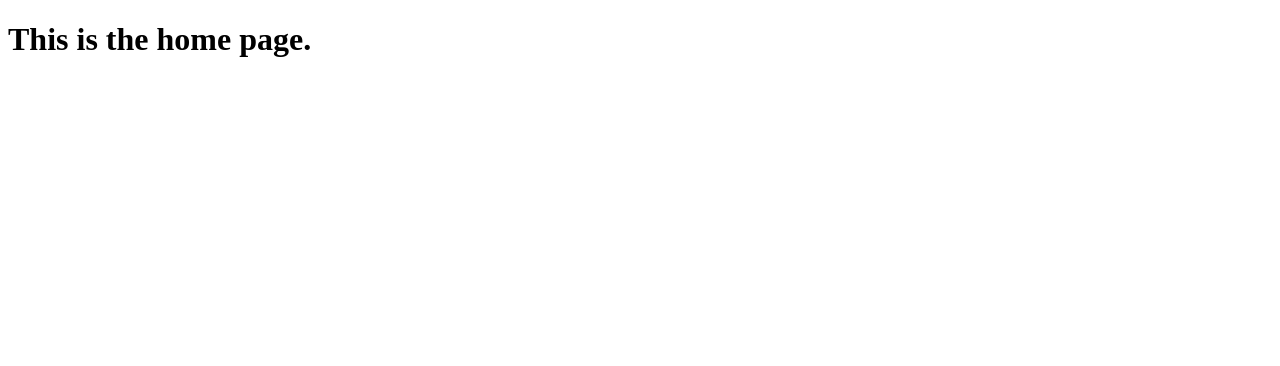
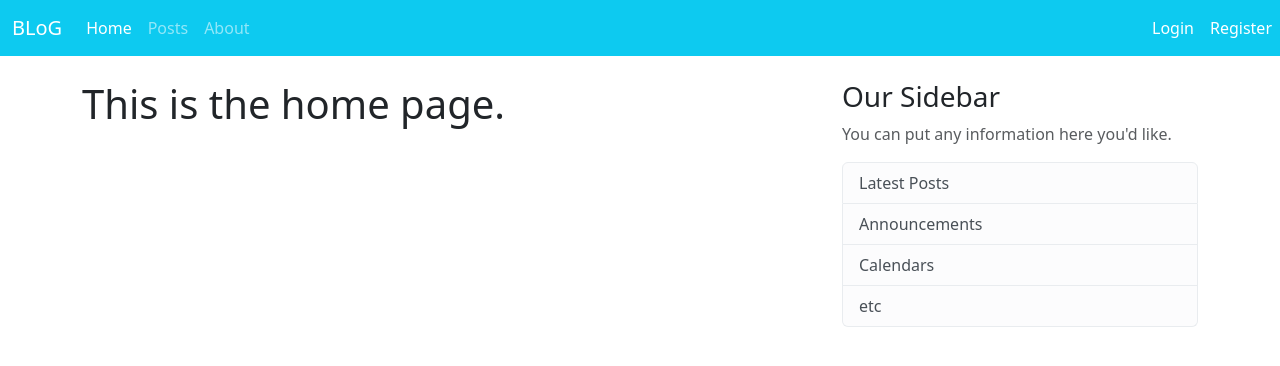
Before and after one commit to iamAni9/Django-Projects, a Django app: page / in a window 1280 px wide. Shown: the top 366 px of the page. Run offline with Django 3.2, Linux system fonts and the light colour scheme.

Commit message:
Worked with the template part, added bootstrap

```diff
--- a/django_blog_project/blog/templates/blog/base.html
+++ b/django_blog_project/blog/templates/blog/base.html
@@ -3,9 +3,60 @@
 <head>
     <meta charset="UTF-8">
     <meta name="viewport" content="width=device-width, initial-scale=1.0">
-    <title>Django Blog</title>
+    <link href="https://cdn.jsdelivr.net/npm/bootstrap@5.3.2/dist/css/bootstrap.min.css" rel="stylesheet" integrity="sha384-T3c6CoIi6uLrA9TneNEoa7RxnatzjcDSCmG1MXxSR1GAsXEV/Dwwykc2MPK8M2HN" crossorigin="anonymous">
+    {% if title %}
+        <title>Django Blog - {{title}}</title>
+    {% else %}
+        <title>Django Blog</title>
+    {% endif %}
 </head>
 <body>
-    {% block content %}{% endblock %}
+    <nav class="navbar bg-info navbar-expand-lg mb-4" data-bs-theme="dark">
+        <div class="container-fluid">
+          <a class="navbar-brand" href="#">BLoG</a>
+          <button class="navbar-toggler" type="button" data-bs-toggle="collapse" data-bs-target="#navbarNav" aria-controls="navbarNav" aria-expanded="false" aria-label="Toggle navigation">
+            <span class="navbar-toggler-icon"></span>
+          </button>
+          <div class="collapse navbar-collapse" id="navbarNav">
+            <ul class="navbar-nav">
+              <li class="nav-item">
+                <a class="nav-link active" aria-current="page" href="{% url "blog-home" %}">Home</a>
+              </li>
+              <li class="nav-item">
+                <a class="nav-link" href="{% url "blog-posts" %}">Posts</a>
+              </li>
+              <li class="nav-item">
+                <a class="nav-link" href="{% url "blog-about" %}">About</a>
+              </li>
+            </ul>
+          </div>
+        </div>
+        <div class="navbar-nav">
+            <a class="nav-item nav-link active" href="#">Login</a>
+            <a class="nav-item nav-link active" href="#">Register</a>
+        </div>
+      </nav>
+
+      <main role="main" class="container">
+        <div class="row">
+          <div class="col-md-8">
+            {% block content %}{% endblock %}
+          </div>
+          <div class="col-md-4">
+            <div class="content-section">
+              <h3>Our Sidebar</h3>
+              <p class='text-muted'>You can put any information here you'd like.
+                <ul class="list-group">
+                  <li class="list-group-item list-group-item-light">Latest Posts</li>
+                  <li class="list-group-item list-group-item-light">Announcements</li>
+                  <li class="list-group-item list-group-item-light">Calendars</li>
+                  <li class="list-group-item list-group-item-light">etc</li>
+                </ul>
+              </p>
+            </div>
+          </div>
+        </div>
+      </main>
+    <script src="https://cdn.jsdelivr.net/npm/bootstrap@5.3.2/dist/js/bootstrap.bundle.min.js" integrity="sha384-C6RzsynM9kWDrMNeT87bh95OGNyZPhcTNXj1NW7RuBCsyN/o0jlpcV8Qyq46cDfL" crossorigin="anonymous"></script>
 </body>
 </html>
--- a/django_blog_project/blog/urls.py
+++ b/django_blog_project/blog/urls.py
@@ -4,4 +4,5 @@ from . import views
 urlpatterns = [
     path('', views.home, name="blog-home"),
     path('about/', views.about, name="blog-about"),
+    path('posts/', views.posts, name="blog-posts"),
 ]
--- a/django_blog_project/blog/views.py
+++ b/django_blog_project/blog/views.py
@@ -1,9 +1,30 @@
 from django.shortcuts import render
-from django.http import HttpResponse
+# from django.http import HttpResponse
+
+
+
 
 def home(request):
     return render(request, 'blog/home.html')
 
+def posts(request):
+    posts = [
+        {
+            "title" : "First Post",
+            "description" : "This is just a random post.",
+            "author" : "IamANi",
+            "date" : "17Feb2024"
+        },
+        {
+            "title" : "Second Post",
+            "description" : "I don't know what I am writing.",
+            "author" : "IamANi",
+            "date" : "17Feb2024"
+        }
+    ]
+    context = {"posts" : posts, "title" : "Posts"}
+    return render(request, 'blog/posts.html', context)
+
 def about(request):
     # return HttpResponse("<h1>About Page.</h1>")
-    return render(request, 'blog/about.html')
+    return render(request, 'blog/about.html', context={"title" : "About"})
```
Also changed, not shown: django_blog_project/blog/templates/blog/posts.html (added, +11 -0 lines).
